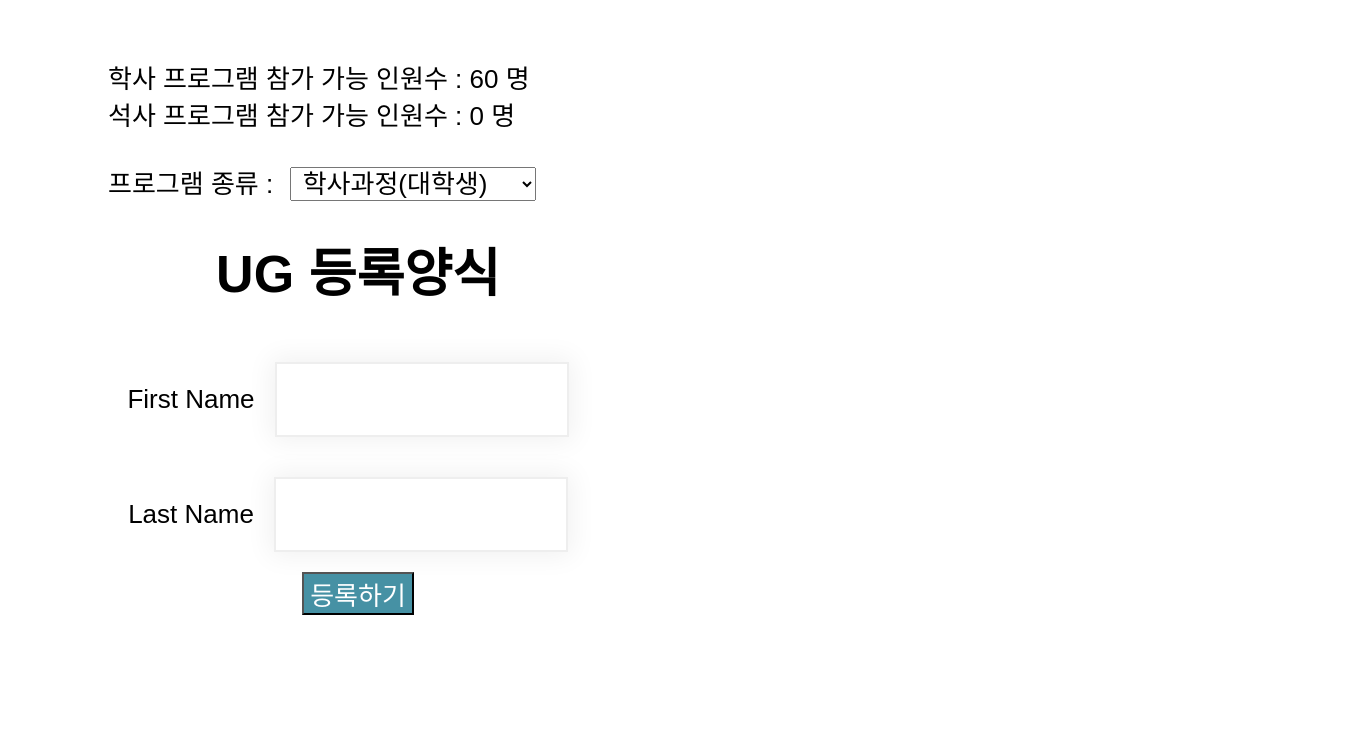
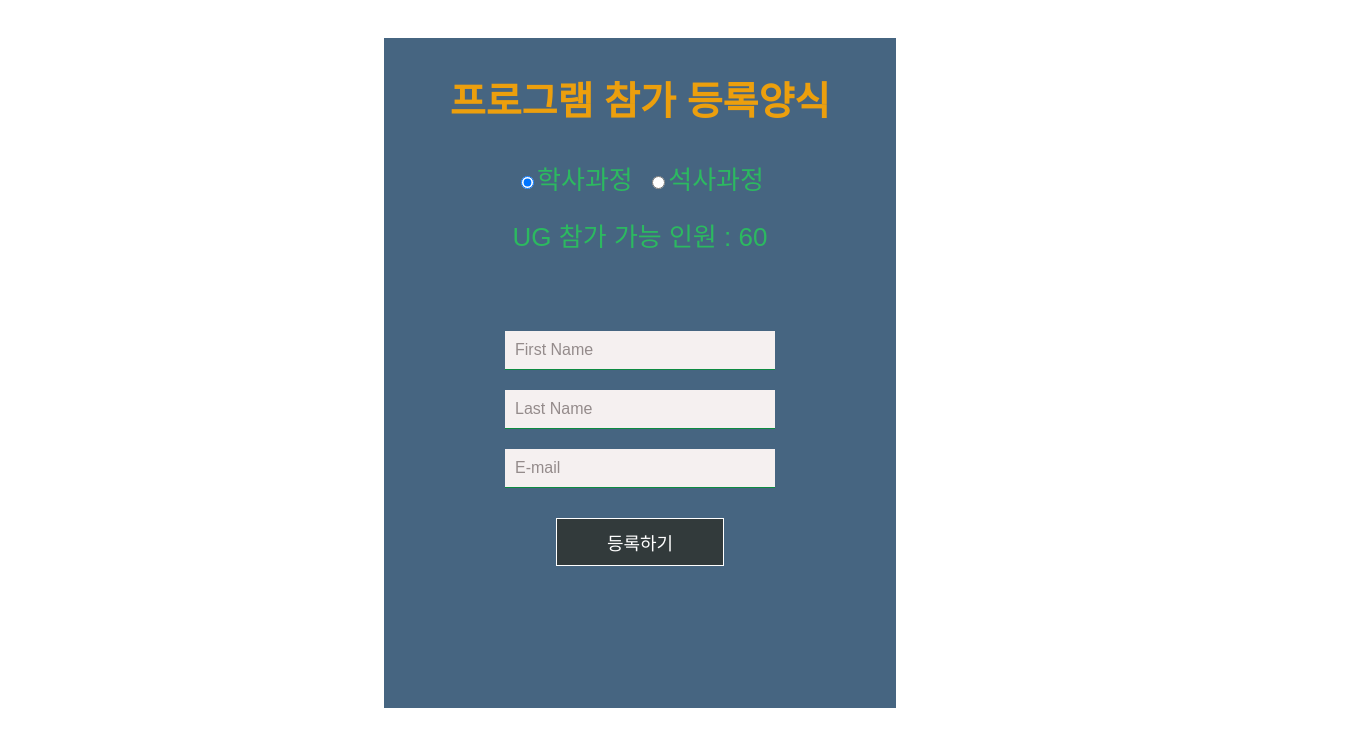
Before and after one commit to DontLikenaming/enrollment-react-app, a React (Create React App) app: page / in a window 1280 px wide. Shown: the top 746 px of the page, 1372 px wide, since content can reach past the window. Built offline with nearby package versions, Linux system fonts and the light colour scheme.

Commit message:
UI 변경, 입력항목에 e-mail 추가

```diff
--- a/src/App.css
+++ b/src/App.css
@@ -1,61 +1,101 @@
-.enrolForm {
-    font-family:sans-serif;
-    font-size: 26px;
-    text-align: center;
-    width: 500px;
-    padding:100px;
-}
-.enrolForm input[type=text] {
-    margin :20px;
-    padding:20px;
-    box-shadow:0 0 25px 4px rgba(0,0,0,0.06);
-    border: 2px solid #eee;
-    width: 250px;
-    font-family: inherit;
-    font-size: inherit;
-}
-.enrolForm button[type=submit]
-{
-    background: #4691A4;
-    font-family: inherit;
-    font-size: inherit;
-    cursor: pointer;
-    color: white;
-}
-.message
-{
-    font-style: italic;
-    font-size: 30px;
-    color: green;
-    margin-left: 150px;
-    margin-top: -60px;
-    display: flex;
-}
-.redOne
-{
-    font-style: italic;
-    font-size: 30px;
-    color: red;
-    margin-left: 150px;
-    margin-top: -60px;
-    display: flex;
-}
 .App {
     font-family: sans-serif;
     font-size: 26px;
     text-align: left;
     width: 100%;
-    padding-top: 50px;
-    float: left;
+    padding-top: 30px;
 }
 .programs {
-    padding-left: 100px;
+    position: absolute;
+    background: rgba(22, 61, 97, 0.794);
+    left: 50%;
+    height: 670px;
+    width: 40%;
+    transform: translate(-50%, 0%);
+    text-align: center;
+    color: rgba(31, 226, 80, 0.671);
+}
+.radioSel{
+    margin-left: 30px;
+}
+.parentInputs {
+    margin: 15px 0;
+    font-size: 16px;
+    padding: 10px;
+    margin-left: 10px;
+    width: 250px;
+    border-top: none;
+    border-left: none;
+    border-right: none;
+    background: rgba(245, 240, 240, 0.925);
+    color: rgb(5, 19, 66);
+    outline: none;
+}
+.title
+{
+    color:rgba(255, 166, 0, 0.897)
+}
+.parentLabels {
+    padding-bottom: 20px;
+}
+.enrolContainer {
+    position: absolute;
+    top: 520px;
+    left: 50%;
+    transform: translate(-50%, -50%);
+    width: 40%;
+    height: 450px;
+    text-align: center;
+    display: flex;
+}
+.enrolForm {
     width: 100%;
-    float: left;
+    transition: 0.2s;
 }
-.appDropDowns {
-    color: black;
-    font-family: inherit;
-    font-size: inherit;
-    margin-left: 10px;
+.inputFields {
+    margin: 10px 0;
+    font-size: 16px;
+    padding: 10px;
+    width: 250px;
+    border: 1px solid rgb(13, 138, 65);
+    border-top: none;
+    border-left: none;
+    border-right: none;
+    background: rgb(245, 240, 240);
+    color: rgb(5, 19, 66);
+    outline: none;
 }
+.ulEnrol {
+    list-style-type: none;
+    padding: 0;
+}
+#btnEnrol {
+    border: 1px solid ;
+    background: rgb(50, 58, 59);
+    font-size: 18px;
+    color: white;
+    margin-top: 20px;
+    padding: 10px 50px;
+    cursor: pointer;
+    transition: 0.4s;
+    margin-bottom: 30px;
+}
+::placeholder {
+    color: rgba(83, 70, 70, 0.596);
+    opacity: 1;
+}
+.message {
+    color:rgba(31, 226, 80, 0.671);
+    font-size: 22px;
+}
+.redOne {
+    color: red;
+    font-style: italic;
+    font-size: 35px;
+    display: flex;
+}
+.actionIcon {
+    font-size: 22px;
+    color: rgb(77, 133, 141);
+    cursor: pointer;
+}
--- a/src/App.js
+++ b/src/App.js
@@ -7,7 +7,7 @@
 const App = () => {
     const [program, setProgram] = useState("UG");   // 프로그램 종류
     const [ugseats, setUgSeats] = useState(60);        // UG 참가가능 인원수
-    const [pgseats, setPgSeats] = useState(0);        // PG 참가가능 인원수
+    const [pgseats, setPgSeats] = useState(40);        // PG 참가가능 인원수
     const handleChange = (e) => {
         setProgram(e.target.value);
     };
@@ -18,19 +18,17 @@
     };
     return(
         <div className="App">
-                <div className="programs">
-                    <label>학사 프로그램 참가 가능 인원수 : {ugseats} 명</label>
-                    <br />
-                    <label>석사 프로그램 참가 가능 인원수 : {pgseats} 명</label>
-                    <br /><br />
-                    <label>프로그램 종류 :&nbsp;
-                        <select className="appDropDowns"
-                                onChange={handleChange} value={program}>
-                            <option value="UG">&nbsp;학사과정(대학생)&nbsp;</option>
-                            <option value="PG">&nbsp;석사과정(대학원생)&nbsp;</option>
-                        </select>
-                        <br /><br />
-                    </label>
+                <div className="programs" >
+                    <h2 className="title">프로그램 참가 등록양식</h2>
+                    <ul className="ulEnrol">
+                        <li onChange={handleChange} className="parentLabels">
+                            <input type="radio" value="UG" name="programGroup" defaultChecked/>학사과정
+                            &nbsp;
+                            <input type="radio" value="PG" name="programGroup"/>석사과정
+                        </li>
+                        <li>{program} 참가 가능 인원 : {(program==="UG")?ugseats:pgseats}</li>
+                    </ul>
+
                 </div>
             <EnrollmentForm chosenProgram={program}
                             currentSeat={(program==="UG")?ugseats:pgseats}
--- a/src/components/EnrollmentForm.js
+++ b/src/components/EnrollmentForm.js
@@ -3,14 +3,16 @@
 import '../App.css';
 
 const EnrollmentForm = (props) => {
-    // 폼에 입력한 내용(First Name과 Last Name)을 기억시키기 위해
+    // 폼에 입력한 내용(First Name, Last Name, e-mail)을 기억시키기 위해
     // state형 변수 선언
     // --------------------------------------------------------
-    // onBlur 이벤트가 발생하면 입력된 값을
-    // 각각 setFirstName과 setLastName을 통해 저장함
+    // onChange 이벤트가 발생하면 입력된 값을
+    // 각각 setFirstName, setLastName, setEmail을 통해 저장함
     const [firstName, setFirstName] = useState('');
     const [lastName, setLastName] = useState('');
-    // state형 변수에 저장된 fname과 lname을 환영 메세지로 출력하기 위해 선언
+    const [email, setEmail] = useState('');
+
+    // state형 변수에 저장된 값을 환영 메세지로 출력하기 위해 선언
     const [welcomeMessage, setwelcomeMessage] = useState('');
 
     const [msgStyle, setMsgStyle] = useState('');
@@ -24,30 +26,63 @@
         // 상위 컴퍼넌트의 Seat 변수값을 조작함
         if(props.currentSeat>0){
             setMsgStyle("message");
-            msg = `환영합니다, ${firstName} ${lastName} 님.`;
+            msg = `환영합니다, ${firstName} ${lastName} 님.
+            ${email}로 메일이 전송되었습니다. 확인 부탁드립니다.`;
             props.setUpdateSeats(props.currentSeat-1);  // 참여 가능 인원수 감소
         }
         setwelcomeMessage(msg);
         e.preventDefault(); // submit 기능 중지
     };
+    const handleInputChange = (setInput, e) => {
+        setInput(e.target.value);
+    };
     return (
-        <div>
+    <div>
+        <div className="enrolContainer">
             <form className="enrolForm" onSubmit={handleSubmit}>
-                <h1>{props.chosenProgram} 등록양식</h1>
-                <div>
-                    <label>First Name</label>
-                    <input type="text" name="fname" onBlur={(e)=>setFirstName(e.target.value)} />
-                </div>
-                <div>
-                    <label>Last Name</label>
-                    <input type="text" name="lname" onBlur={(e)=>setLastName(e.target.value)} />
-                </div>
-                <div>
-                    <button type="submit">등록하기</button>
-                </div>
+                <ul className="ulEnrol">
+                    <li>
+                        <label htmlFor="FirstName"></label>
+                        <input type="text"
+                               id="FirstName" name="firstName"
+                               className="inputFields"
+                               placeholder="First Name"
+                               value={firstName}
+                               onChange={(e)=>
+                               {handleInputChange(setFirstName,e)}}/>
+                    </li>
+                    <li>
+                        <label htmlFor="LastName"></label>
+                        <input type="text"
+                               id="LastName" name="lastName"
+                               className="inputFields"
+                               placeholder="Last Name"
+                               value={lastName}
+                               onChange={(e)=>
+                               {handleInputChange(setLastName,e)}}/>
+                    </li>
+                    <li>
+                        <label htmlFor="Email"></label>
+                        <input type="text"
+                               id="Email" name="email"
+                               className="inputFields"
+                               placeholder="E-mail"
+                               value={email}
+                               onChange={(e)=>
+                               {handleInputChange(setEmail,e)}}/>
+                    </li>
+                    <li id="center-btn">
+                        <button type="submit"
+                                id="btnEnrol" name="btnEnrol"
+                                onClick={handleSubmit}>등록하기</button>
+                    </li>
+                    <li>
+                        <label id="studentMsg" className={msgStyle}>{welcomeMessage}</label>
+                    </li>
+                </ul>
             </form>
-            <label id="studentMsg" className={msgStyle} >{welcomeMessage}</label>
         </div>
+    </div>
     );
 };
 
```
